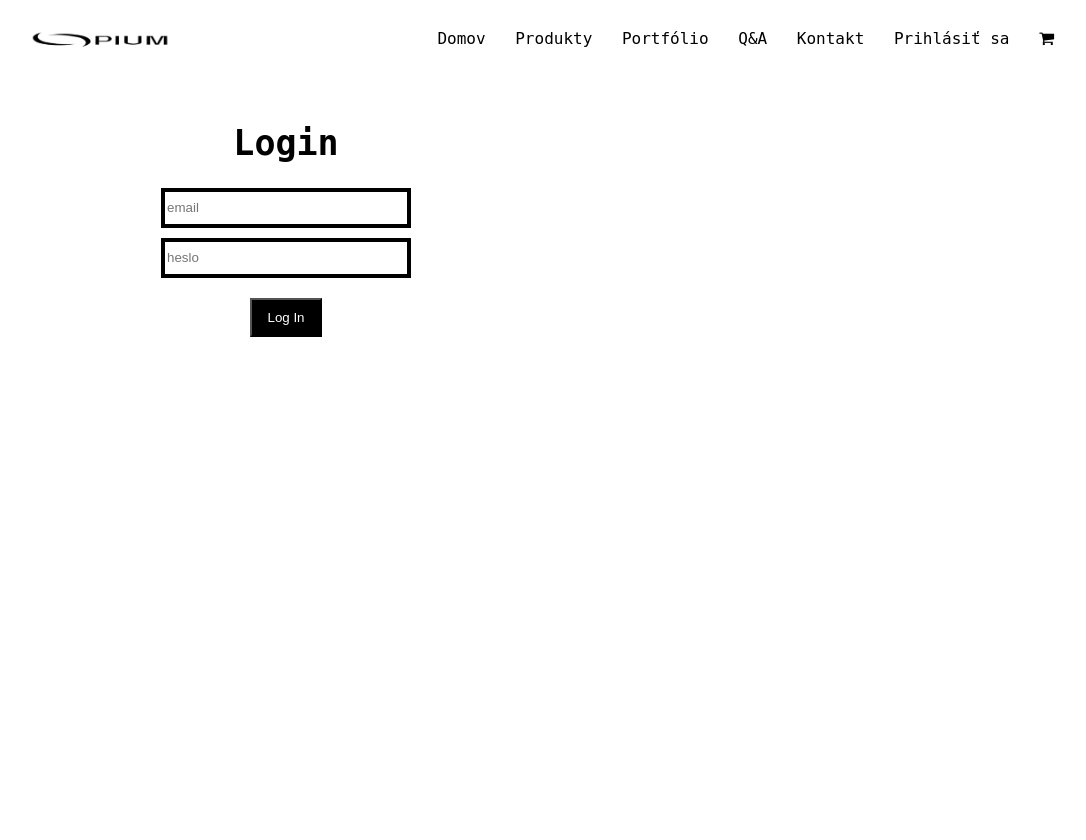
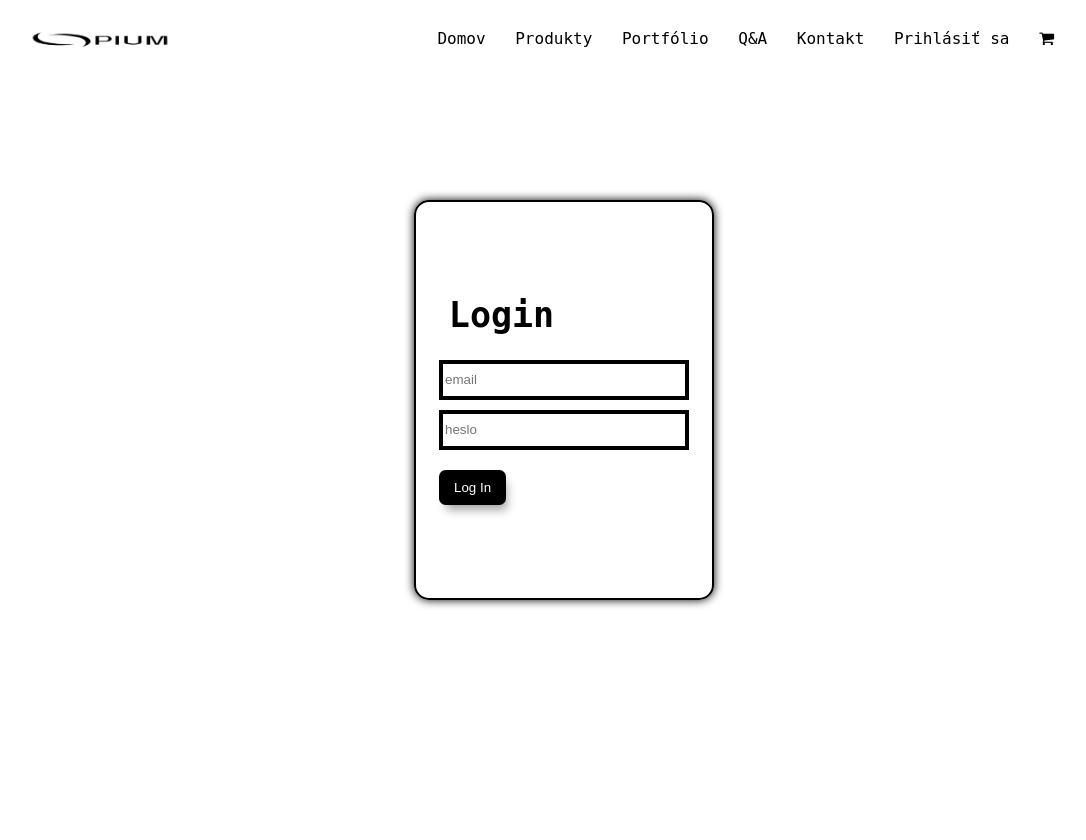
Before and after one commit to TomasZsembera/VST-plugins, a PHP site: page /login.php in a window 1280 px wide. Shown: the top 840 px of the page, without its empty margins (98-1184 px from the left). Run offline with PHP 8.4, Linux system fonts and the light colour scheme.

Commit message:
login style tweaks

```diff
--- a/css/style.css
+++ b/css/style.css
@@ -1040,16 +1040,29 @@ footer p a {
 }
 
 th {
-  background-color: #328fe6;
+  background-color: #000000;
   color: white;
   padding: 10px;
 }
 
 td {
   padding: 10px;
-  background-color: #e8f3fd;
+  background-color: #d8d8d8;
 }
 
 table {
   margin-top: 200px;
 }
+
+.container-login {
+  display: flex;
+  justify-content: center;
+  align-items: center;
+  margin-top: 200px;
+  border: solid 2px black;
+  border-radius: 15px;
+  width: 300px;
+  height: 400px;
+  margin-left: 40%;
+box-shadow: #000000 0px 0px 10px;
+}
--- a/public_html/login.php
+++ b/public_html/login.php
@@ -32,7 +32,7 @@ if (isset($_POST["submit"])) {
 
     <main>
 
-        <section class="container">
+        <section class="container-login">
             <div class="row">
 
                 <div class="col-50 text-center">
@@ -41,7 +41,7 @@ if (isset($_POST["submit"])) {
                     <form id="contact" method="post">
                         <input type="email" placeholder="email" id="email" name="email" required><br>
                         <input type="password" placeholder="heslo" id="heslo" name="heslo" required><br>
-                        <input type="submit" value="Log In" name="submit">
+                        <input type="submit" value="Log In" name="submit" class = "container-btn-file">
                     </form>
 
 
```
